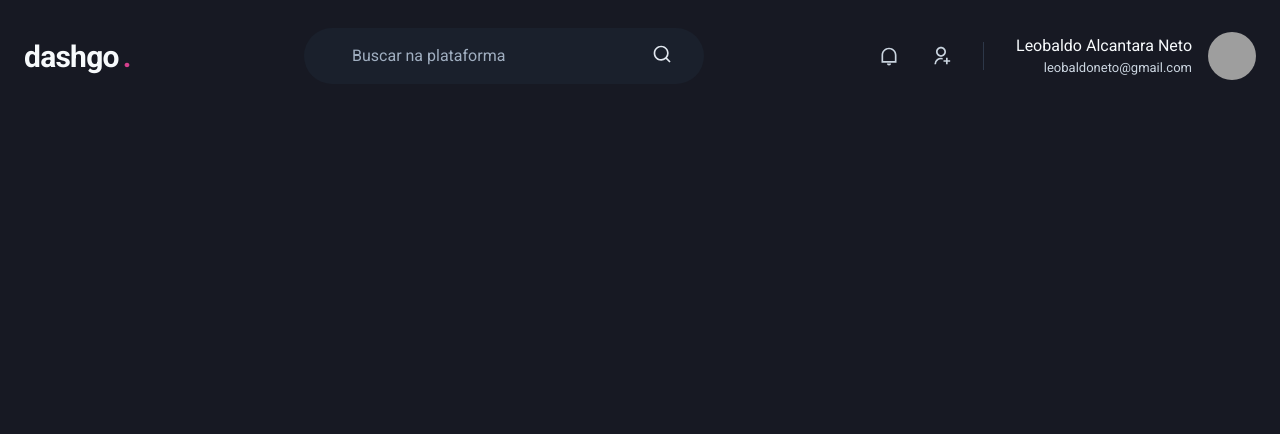
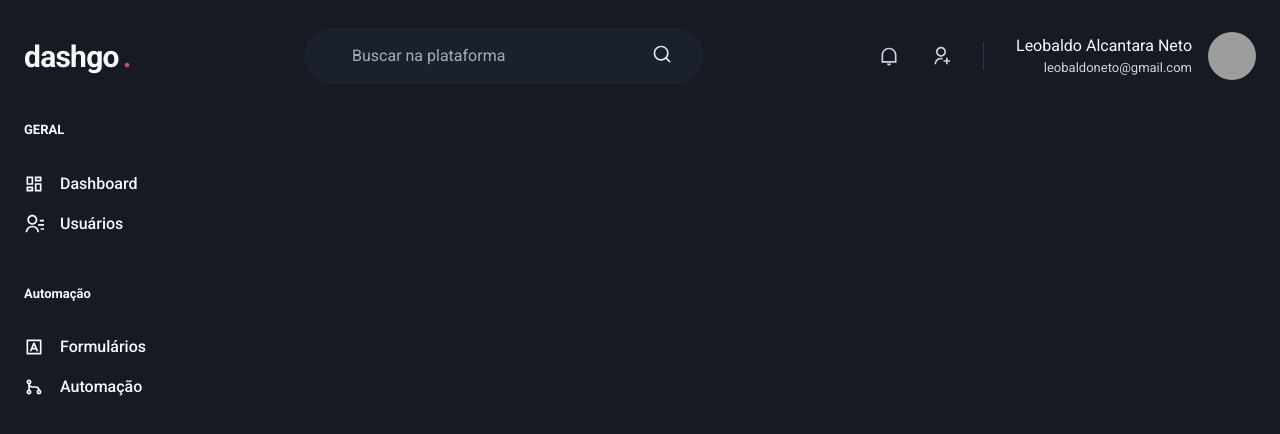
Before and after one commit to leobaldoneto/dashgo, a Next.js app: page /dashboard in a window 1280 px wide. Shown: the top 434 px of the page. Built offline with nearby package versions, Linux system fonts and the light colour scheme; grey boxes are pictures that could not be loaded.

Commit message:
feat: Sidebar component.

```diff
--- /dev/null
+++ b/src/components/Sidebar.tsx
@@ -0,0 +1,38 @@
+import { Box, Icon, Link, Stack, Text } from "@chakra-ui/react";
+import { RiDashboardLine, RiContactsLine, RiInputMethodLine, RiGitMergeLine } from 'react-icons/ri';
+
+export default function Sidebar () {
+  return (
+    <Box as='aside' w='64' mr='8'>
+      <Stack spacing='12' align='flex-start' >
+        <Box>
+          <Text fontWeight='bold' color='gray-400' fontSize='small'>GERAL</Text>
+          <Stack spacing='4' mt='8' align='strech'>
+            <Link display='flex' alignItems='center'>
+              <Icon as={ RiDashboardLine } fontSize='20' />
+              <Text ml='4' fontWeight='medium'>Dashboard</Text>
+            </Link>
+            <Link display='flex' alignItems='center'>
+              <Icon as={ RiContactsLine } fontSize='20' />
+              <Text ml='4' fontWeight='medium'>Usuários</Text>
+            </Link>
+          </Stack>
+        </Box>
+        <Box>
+          <Text fontWeight='bold' color='gray-400' fontSize='small'>Automação</Text>
+          <Stack spacing='4' mt='8' align='strech'>
+            <Link display='flex' alignItems='center'>
+              <Icon as={ RiInputMethodLine } fontSize='20' />
+              <Text ml='4' fontWeight='medium'>Formulários</Text>
+            </Link>
+            <Link display='flex' alignItems='center'>
+              <Icon as={ RiGitMergeLine } fontSize='20' />
+              <Text ml='4' fontWeight='medium'>Automação</Text>
+            </Link>
+          </Stack>
+        </Box>
+      </Stack>
+
+    </Box>
+  );
+}
--- a/src/pages/dashboard.tsx
+++ b/src/pages/dashboard.tsx
@@ -1,7 +1,15 @@
+import { Flex } from "@chakra-ui/react";
 import Header from "../components/Header";
+import Sidebar from "../components/Sidebar";
 
 export default function Dashboard() {
   return (
-    <Header />
+    <Flex direction='column' h='100vh'>
+      <Header />
+
+      <Flex w='100%' my='6' maxWidth={1480} mx='auto' px='6'>
+        <Sidebar />
+      </Flex>
+    </Flex>
   );
 }
```
